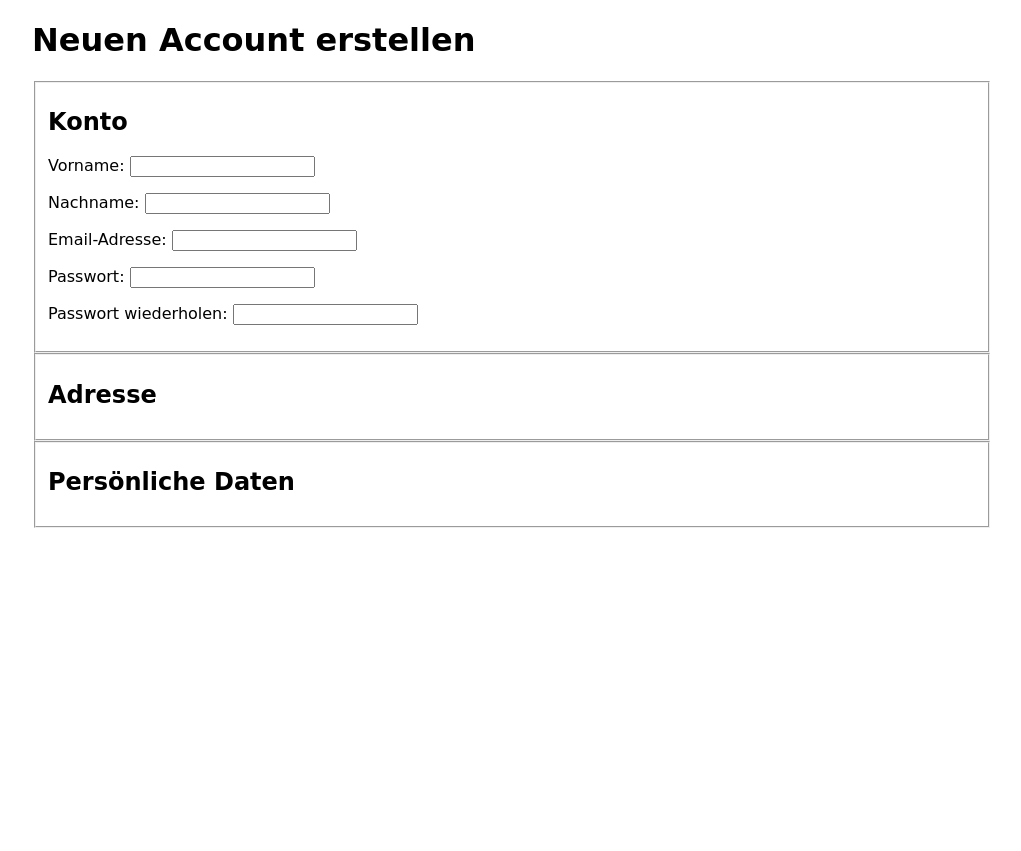
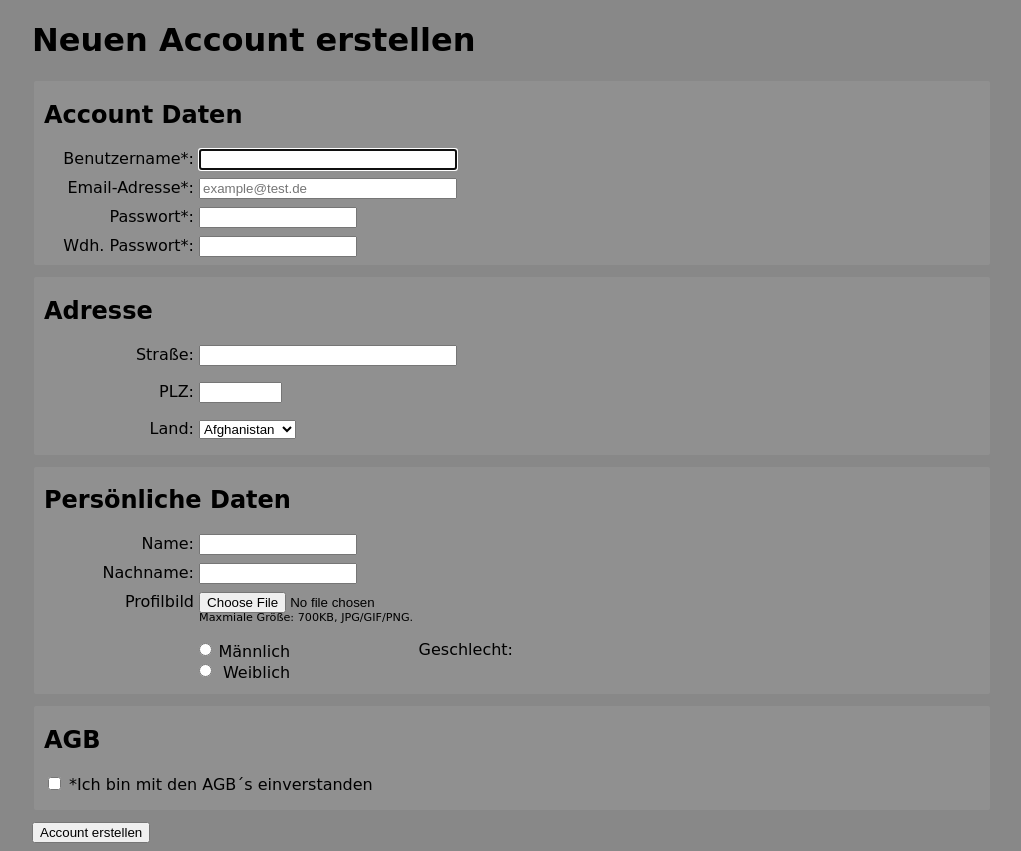
Before and after one commit to S-Benz/Project, a PHP site: page /sites/register.html in a window 1280 px wide. Shown: the whole page, without its empty margins (128-1149 px from the left). Before the commit the page ends 528 px from the top, so only its background shows below. Run offline with PHP 8.4, Linux system fonts and the light colour scheme.

Commit message:
Register site layout finished

```diff
--- a/css/register.css
+++ b/css/register.css
@@ -1,8 +1,81 @@
 body {
     font-family: cursive;
+    background-color: #888888;
+}
+
+h1 {
+
 }
 
 .page {
     max-width: 960px;
     margin: auto;
 }
+fieldset {
+    background-color: #909090;
+    border: none;
+    border-radius: 2px;
+    padding: 0 10px;
+    margin-bottom: 12px;
+}
+
+.fields .row{
+    margin: 0.5em 0;
+}
+
+label {
+    width: 150px;
+    text-align: right;
+    display: inline-block;
+}
+
+.field-large {
+    width: 250px;
+}
+
+.field-medium {
+    width: 150px;
+}
+
+.field-small {
+    width: 75px;
+}
+
+.checkboxes label {
+    text-align: left;
+    width: 400px;
+}
+
+.radios .row {
+    margin: 0 0 0 138px;
+}
+
+.radios legend{
+    position: absolute;
+    left: 495px;
+    padding: 0 6px;
+    position: absolute;
+    text-align: right;
+    width: 140px;
+}
+
+.radios label {
+    margin-left: -80px;
+    margin-right: 5px;
+    vertical-align: middle;
+    widht: auto;
+}
+
+.instruction {
+    font-size: .7em;
+    margin-left: 155px;
+    margin-top: -10px;
+}
+
+input[type="email"]:invalid {
+    color: red;
+}
+
+input[type="email"]:valid {
+    color: black;
+}
--- a/sites/register.html
+++ b/sites/register.html
@@ -10,36 +10,90 @@
     <h1>Neuen Account erstellen</h1>
     <form method="post" action="home.php">
         <fieldset>
-            <h2>Konto</h2>
+            <h2>Account Daten</h2>
             <div class="fields">
                 <p class="row">
-                    <label for="first-name">Vorname:</label>
-                    <input type="text" id="first-name" name="first-name" class="field-large"/>
+                    <label for="user-name">Benutzername*:</label>
+                    <input type="text" required id="user-name" name="user-name" class="field-large" autofocus/>
                 </p>
                 <p class="row">
-                    <label for="last-name">Nachname:</label>
-                    <input type="text" id="last-name" name="last-name" class="field-large"/>
+                    <label for="email">Email-Adresse*:</label>
+                    <input type="email" required placeholder="example@test.de" id="email" name="email"
+                           class="field-large" pattern=".{3,12]@.{3,10}\..{2,4}"/>
                 </p>
                 <p class="row">
-                    <label for="email">Email-Adresse:</label>
-                    <input type="text" id="email" name="email" class="field-large"/>
+                    <label for="password">Passwort*:</label>
+                    <input type="password" required maxlength="15" id="password" name="password" class="field-medium"/>
                 </p>
                 <p class="row">
-                    <label for="password">Passwort:</label>
-                    <input type="text" id="password" name="password" class="field-large"/>
-                </p>
-                <p class="row">
-                    <label for="password-reenter">Passwort wiederholen:</label>
-                    <input type="text" id="password-reenter" name="password-reenter" class="field-large"/>
+                    <label for="password-reenter">Wdh. Passwort*:</label>
+                    <input type="password" required maxlength="15" id="password-reenter" name="password-reenter"
+                           class="field-medium"/>
                 </p>
             </div>
         </fieldset>
         <fieldset>
             <h2>Adresse</h2>
+            <div class="felds">
+                <p class="row">
+                    <label for="street">Straße:</label>
+                    <input type="text" id="street" name="street" class="field-large">
+                </p>
+                <p class="row">
+                    <label for="plz">PLZ:</label>
+                    <input type="text" id="plz" name="plz" class="field-small">
+                </p>
+                <p class="row">
+                    <label for="country">Land:</label>
+                    <select id="country" name="country">
+                        <option value="A">Afghanistan</option>
+                        <option value="DE">Deutschland</option>
+                        <option value="US">USA</option>
+                    </select>
+                </p>
+            </div>
         </fieldset>
         <fieldset>
             <h2>Persönliche Daten</h2>
+            <div class="fields">
+                <p class="row">
+                    <label for="name">Name:</label>
+                    <input type="text" id="name" name="name" class="field-medium">
+                </p>
+                <p class="row">
+                    <label for="scnd-name">Nachname:</label>
+                    <input type="text" id="scnd-name" name="scnd-name" class="field-medium">
+                </p>
+                <p class="row">
+                    <label for="profil-picture">Profilbild</label>
+                    <input type="file" id="profil-picture" name="profile-picture">
+                    <p class="instruction">
+                        Maxmiale Größe: 700KB, JPG/GIF/PNG.
+                    </p>
+                </p>
+                <fieldset class="radios">
+                    <legend>Geschlecht:</legend>
+                    <p class="row">
+                        <input type="radio" id="gender-male" name="gender">
+                        <label for="gender-male">Männlich</label>
+                    </p>
+                    <p class="row">
+                        <input type="radio" id="gender-female" name="gender">
+                        <label for="gender-female">Weiblich</label>
+                    </p>
+                </fieldset>
+            </div>
         </fieldset>
+        <fieldset>
+            <h2>AGB</h2>
+            <div class="fields checkboxes">
+                <p classs="row">
+                    <input type="checkbox" id="agb-checkbox" name="adb-checkbox" required>
+                    <label for="agb-checkbox">*Ich bin mit den AGB´s einverstanden</label>
+                </p>
+            </div>
+        </fieldset>
+        <input type="submit" value="Account erstellen">
     </form>
 </div>
 </body>
```
